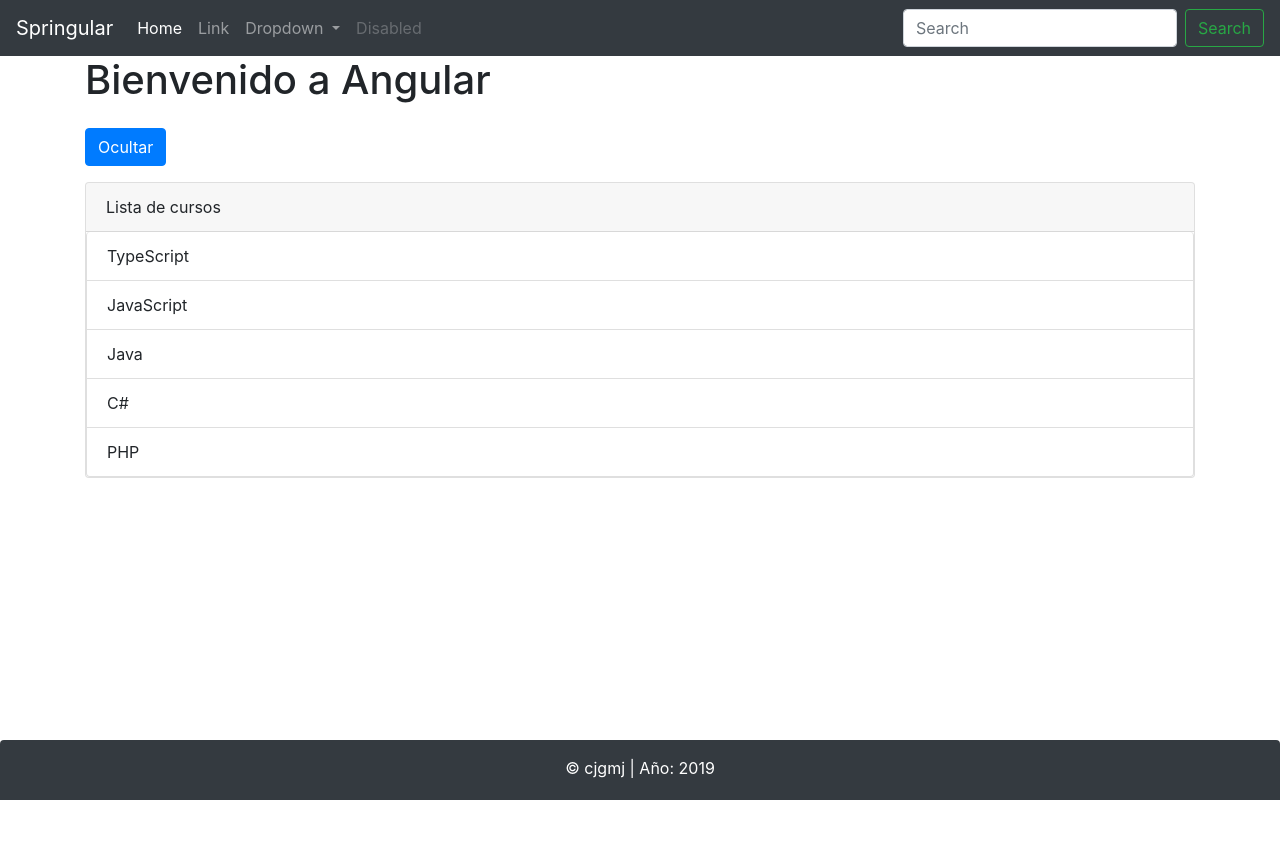
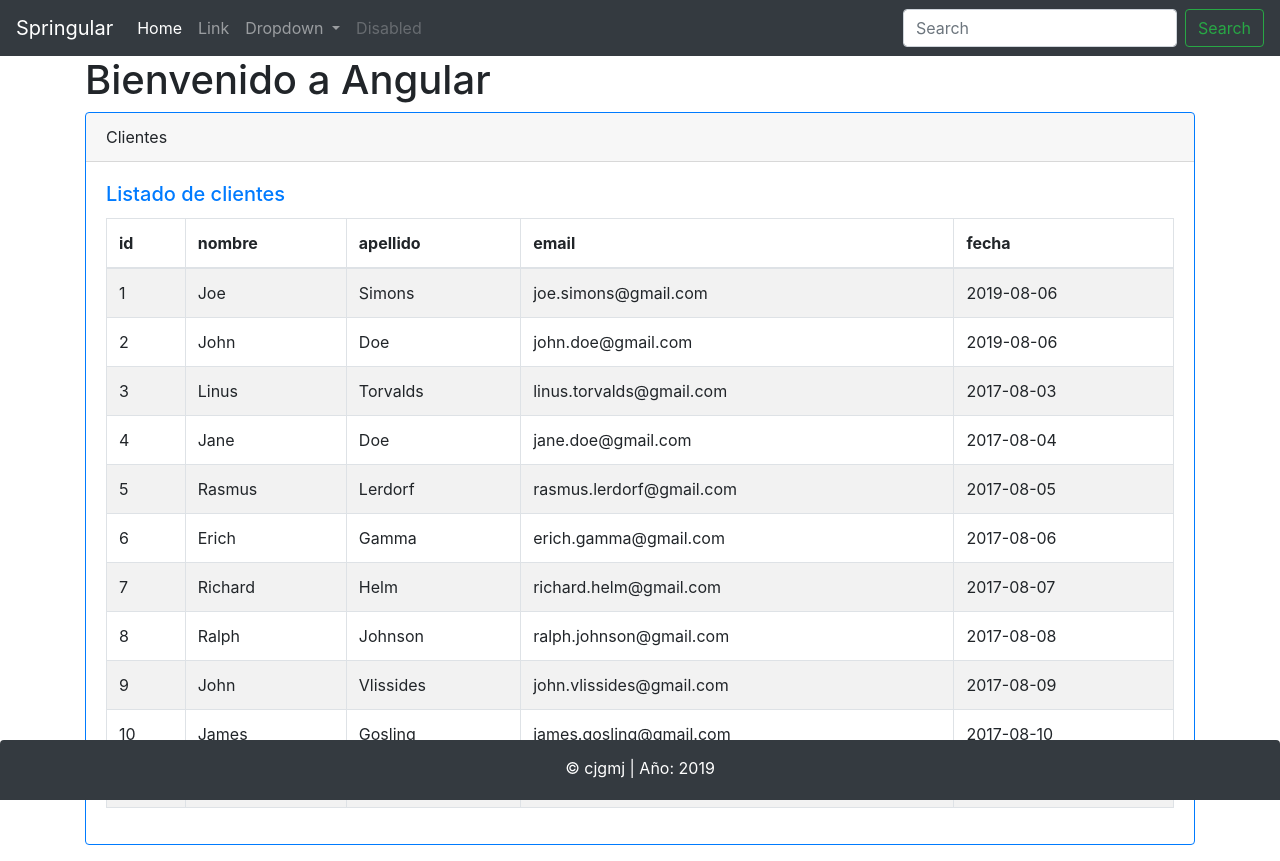
Before and after one commit to cjgmj/springAngularFront, an Angular app in the folder clientes-app/: page / in a window 1280 px wide. Before the commit the page ends 800 px from the top, so only its background shows below. Built offline with nearby package versions, Linux system fonts and the light colour scheme.

Commit message:
Listado de clientes

```diff
--- a/clientes-app/src/app/app.component.html
+++ b/clientes-app/src/app/app.component.html
@@ -4,7 +4,7 @@
     <h1>{{title}}</h1>
 
 
-    <app-directiva></app-directiva>
+    <app-clientes></app-clientes>
 </div>
 
 <app-footer></app-footer>
--- a/clientes-app/src/app/clientes/clientes.component.html
+++ b/clientes-app/src/app/clientes/clientes.component.html
@@ -1 +1,26 @@
-<p>clientes works!</p>
+<div class="card border-primary mb-3">
+    <div class="card-header">Clientes</div>
+    <div class="card-body text-primary">
+        <h5 class="card-title">Listado de clientes</h5>
+        <table class="table table-bordered table-striped">
+            <thead>
+                <tr>
+                    <th>id</th>
+                    <th>nombre</th>
+                    <th>apellido</th>
+                    <th>email</th>
+                    <th>fecha</th>
+                </tr>
+            </thead>
+            <tbody>
+                <tr *ngFor="let cliente of clientes">
+                    <td>{{cliente.id}}</td>
+                    <td>{{cliente.nombre}}</td>
+                    <td>{{cliente.apellido}}</td>
+                    <td>{{cliente.email}}</td>
+                    <td>{{cliente.createAt}}</td>
+                </tr>
+            </tbody>
+        </table>
+    </div>
+</div>
--- a/clientes-app/src/app/clientes/clientes.component.ts
+++ b/clientes-app/src/app/clientes/clientes.component.ts
@@ -1,4 +1,5 @@
 import { Component, OnInit } from '@angular/core';
+import { Cliente } from './cliente';
 
 @Component({
   selector: 'app-clientes',
@@ -7,6 +8,20 @@ import { Component, OnInit } from '@angular/core';
 })
 export class ClientesComponent implements OnInit {
 
+  clientes: Cliente[] = [
+    { id: 1, nombre: 'Joe', apellido: 'Simons', email: 'joe.simons@gmail.com', createAt: '2019-08-06' },
+    { id: 2, nombre: 'John', apellido: 'Doe', email: 'john.doe@gmail.com', createAt: '2019-08-06' },
+    { id: 3, nombre: 'Linus', apellido: 'Torvalds', email: 'linus.torvalds@gmail.com', createAt: '2017-08-03' },
+    { id: 4, nombre: 'Jane', apellido: 'Doe', email: 'jane.doe@gmail.com', createAt: '2017-08-04' },
+    { id: 5, nombre: 'Rasmus', apellido: 'Lerdorf', email: 'rasmus.lerdorf@gmail.com', createAt: '2017-08-05' },
+    { id: 6, nombre: 'Erich', apellido: 'Gamma', email: 'erich.gamma@gmail.com', createAt: '2017-08-06' },
+    { id: 7, nombre: 'Richard', apellido: 'Helm', email: 'richard.helm@gmail.com', createAt: '2017-08-07' },
+    { id: 8, nombre: 'Ralph', apellido: 'Johnson', email: 'ralph.johnson@gmail.com', createAt: '2017-08-08' },
+    { id: 9, nombre: 'John', apellido: 'Vlissides', email: 'john.vlissides@gmail.com', createAt: '2017-08-09' },
+    { id: 10, nombre: 'James', apellido: 'Gosling', email: 'james.gosling@gmail.com', createAt: '2017-08-10' },
+    { id: 11, nombre: 'Bruce', apellido: 'Lee', email: 'bruce.lee@gmail.com', createAt: '2017-08-11' }
+  ];
+
   constructor() { }
 
   ngOnInit() {
```
